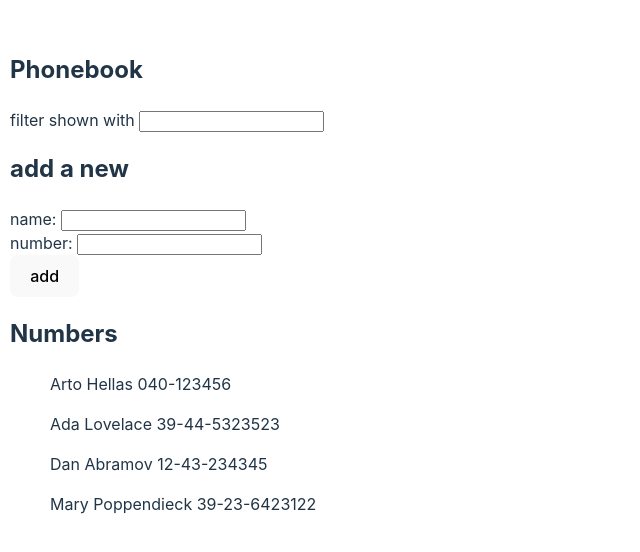
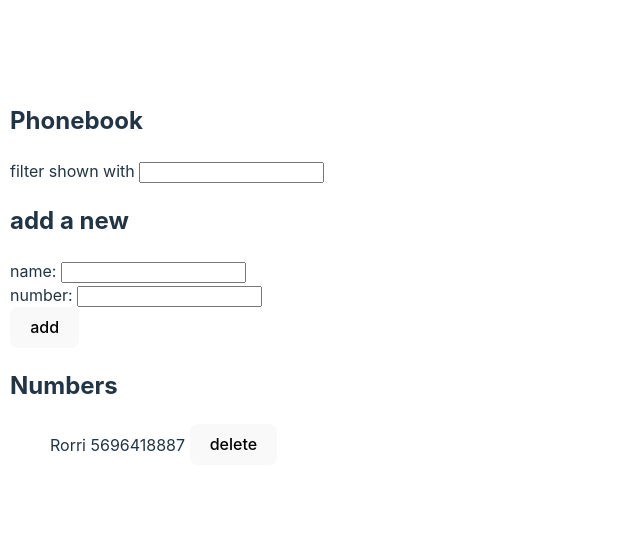
Before and after one commit to barbarred/fullstackopen, a React (Vite) app in the folder part2/phonebook/: page / in a window 1280 px wide. Shown: the part 118-670 px from the top of the page, without its empty margins (0-640 px from the left). Built offline with nearby package versions, Linux system fonts and the light colour scheme; data requests are answered from the project's data file.

Commit message:
exercise 2.14 step 9 done!

```diff
--- a/part2/phonebook/db.json
+++ b/part2/phonebook/db.json
@@ -1,24 +1,9 @@
 {
-  "persons":[
+  "persons": [
     {
-      "name": "Arto Hellas",
-      "number": "040-123456",
-      "id": 1
-    },
-    {
-      "name": "Ada Lovelace",
-      "number": "39-44-5323523",
-      "id": 2
-    },
-    {
-      "name": "Dan Abramov",
-      "number": "12-43-234345",
-      "id": 3
-    },
-    {
-      "name": "Mary Poppendieck",
-      "number": "39-23-6423122",
-      "id": 4
+      "id": "950b",
+      "name": "Rorri",
+      "number": "5696418887"
     }
   ]
 }
--- a/part2/phonebook/src/App.jsx
+++ b/part2/phonebook/src/App.jsx
@@ -2,7 +2,7 @@ import { useEffect, useState } from 'react'
 import {Filter} from './components/Filter.jsx'
 import {PersonForm} from './components/PersonForm.jsx'
 import {Persons} from './components/Persons.jsx'
-import axios from 'axios'
+import servicesPersons from './services/persons.jsx'
 
 const App = () => {
   const [persons, setPersons] = useState([])
@@ -11,7 +11,8 @@ const App = () => {
   const [newfilter, setFilter] = useState('')
 
   useEffect(()=>{
-      axios.get('http://localhost:3001/persons')
+      servicesPersons
+      .getPersons()
       .then( response =>{
         setPersons(response.data)
       })
@@ -45,9 +46,13 @@ const App = () => {
       name: newName,
       number: newNumber,
       }
-      setPersons(persons.concat(newObject))
-      setNewName('')
-      setNewNumber('')
+      servicesPersons
+      .addPerson(newObject)
+      .then(response => {
+        setPersons(persons.concat(response.data))
+        setNewName('')
+        setNewNumber('')
+      })
     }
   }
 
@@ -63,7 +68,7 @@ const App = () => {
 
       <h2>Numbers</h2>
 
-      <Persons filterResult={filterResult}/>
+      <Persons filterResult={filterResult} setPersons={setPersons}/>
     </div>
   )
 }
--- /dev/null
+++ b/part2/phonebook/src/components/ButtonDelete.jsx
@@ -0,0 +1,7 @@
+
+export const ButtonDelete = ({handleRemove}) => {
+
+  return(
+    <button onClick={handleRemove}>delete</button>
+  )
+}
--- a/part2/phonebook/src/components/Persons.jsx
+++ b/part2/phonebook/src/components/Persons.jsx
@@ -1,10 +1,24 @@
-export const Persons = ({filterResult}) => {
+import axios from 'axios'
+import { ButtonDelete } from './ButtonDelete.jsx'
+
+export const Persons = ({filterResult, setPersons}) => {
+
+    const handleRemoveOf = (id) => {
+
+      axios.delete(`http://localhost:3001/persons/${id}`)
+      .then(response => {
+        window.confirm(`delete ${response.data.name}`)
+        setPersons(filterResult.filter(per => per.id !== response.data.id))
+
+      })
+    }
+
     return(
         <div>
             <ul>
             {
             filterResult.map(person =>
-                <p key={Math.random()}>{person.name} {person.number}</p>
+                <p key={Math.random()}>{person.name} {person.number} <ButtonDelete id={person.id} handleRemove={()=>handleRemoveOf(person.id)}/> </p>
             )
             }
             </ul>
--- /dev/null
+++ b/part2/phonebook/src/services/persons.jsx
@@ -0,0 +1,16 @@
+import axios from "axios"
+
+const baseUrl = 'http://localhost:3001/persons'
+
+const getPersons = () => {
+  return axios.get(baseUrl)
+}
+
+const addPerson = (newObject) => {
+  return axios.post(baseUrl, newObject)
+}
+
+export default {
+  getPersons,
+  addPerson
+}
```
